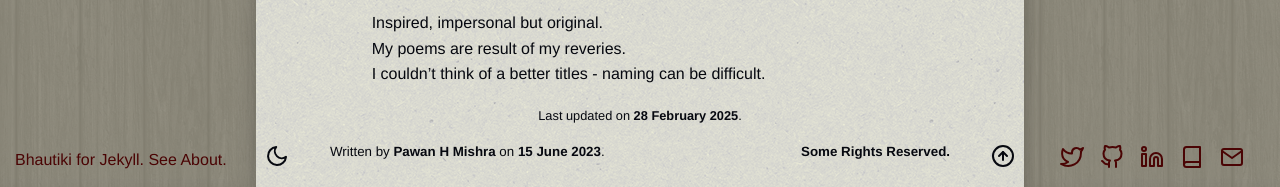
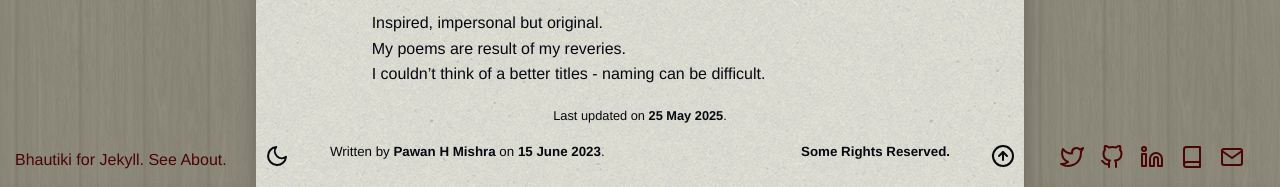
Before and after one commit to pawanmsr/pawanmsr.github.io, a Jekyll site: the page built from _posts/2023-06-15-take-a-break.markdown, in a window 1280 px wide and 900 px high, scrolled down 2075 px. Shown: the part 713-900 px from the top of the window. Built offline with Jekyll 4.4.1, drawn with Linux system fonts in a browser that asks for light colours.

Commit message:
add updated date

```diff
--- a/_posts/2023-06-15-take-a-break.markdown
+++ b/_posts/2023-06-15-take-a-break.markdown
@@ -3,7 +3,7 @@ layout: post
 title:  "Take a Break"
 description:    "We all need to relax every once in a while."
 date:   2023-06-15 19:56 +0530
-updated: 2025-02-28 15:45 +0530
+updated: 2025-05-25 22:30 +0530
 categories: [fun]
 toc: false
 ---
```
